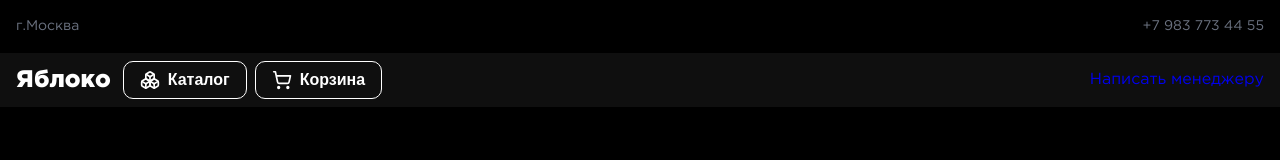
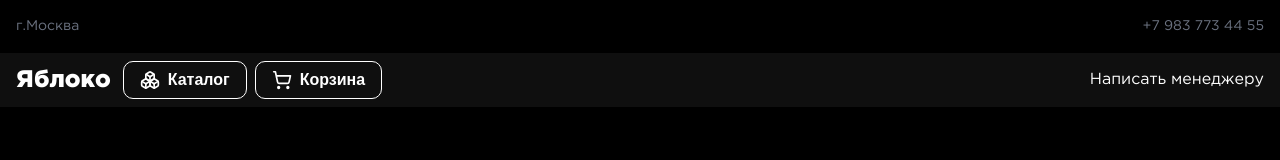
Before and after one commit to toffy-X64/apple-shop-client, a React (Vite) app: page /checkout in a window 1280 px wide. Shown: the top 160 px of the page. Built offline with nearby package versions, Linux system fonts and the light colour scheme; no server answers.

Commit message:
text to white

```diff
--- a/src/components/layout/Header/Header.module.scss
+++ b/src/components/layout/Header/Header.module.scss
@@ -200,6 +200,10 @@
     }
 }
 
+.text-menager {
+    color: white;
+}
+
 /* searchBar */
 .searchBarWrapper {
     display: flex;
--- a/src/components/layout/Header/HeaderMain.jsx
+++ b/src/components/layout/Header/HeaderMain.jsx
@@ -39,7 +39,7 @@ const HeaderMain = () => {
 
                     <div className={styles['action-sector']}>
                         {/* <HeaderSearchBar /> */}
-                        <a href="https://t.me/Tech_po">Написать менеджеру</a>
+                        <a className={styles['text-menager']} href="https://t.me/Tech_po">Написать менеджеру</a>
                         <MobileMenu isOpen={mobileMenuOpen} onToggle={() => setMobileMenuOpen(!mobileMenuOpen)} />
                     </div>
                 </div>
```
